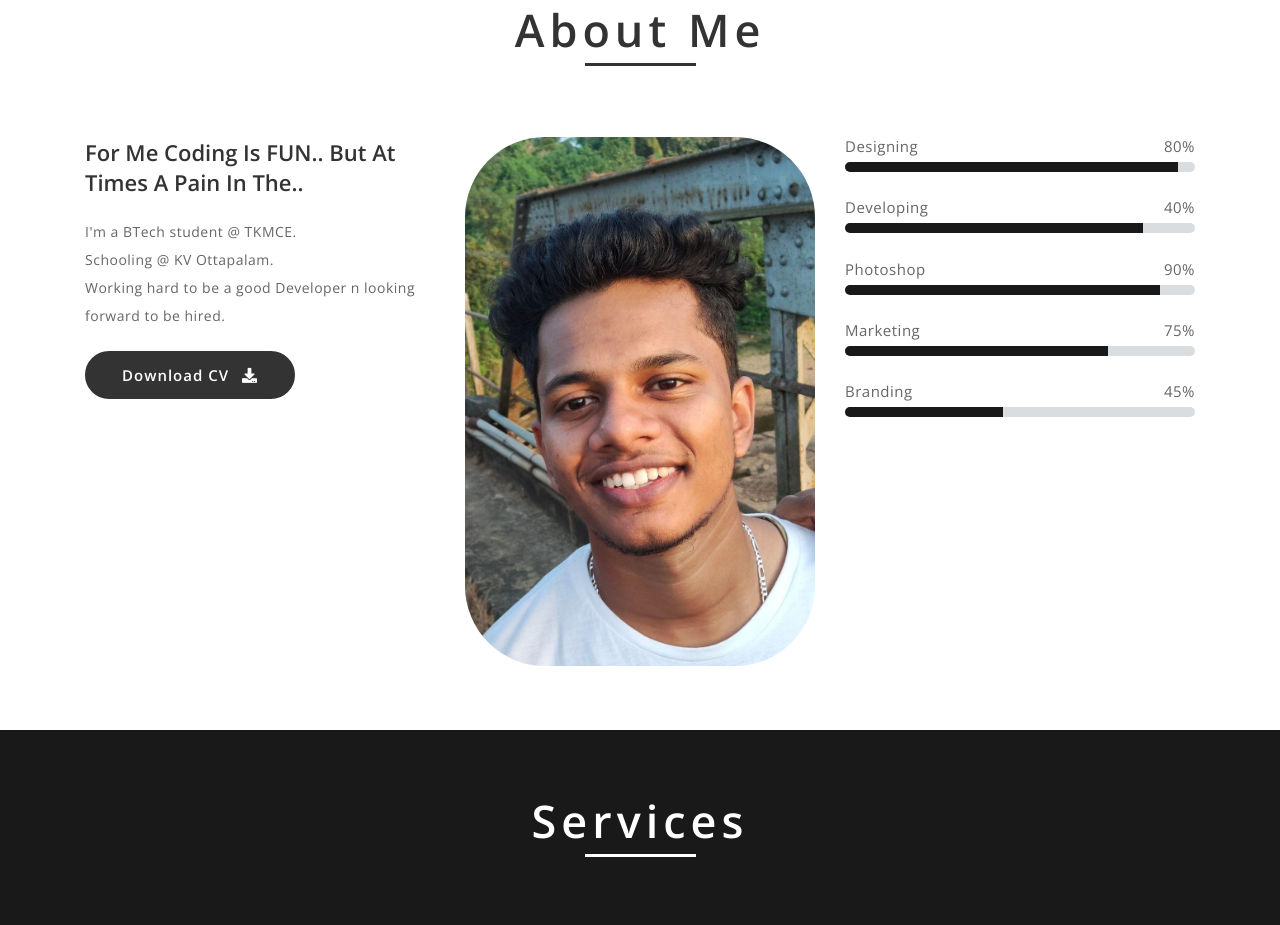
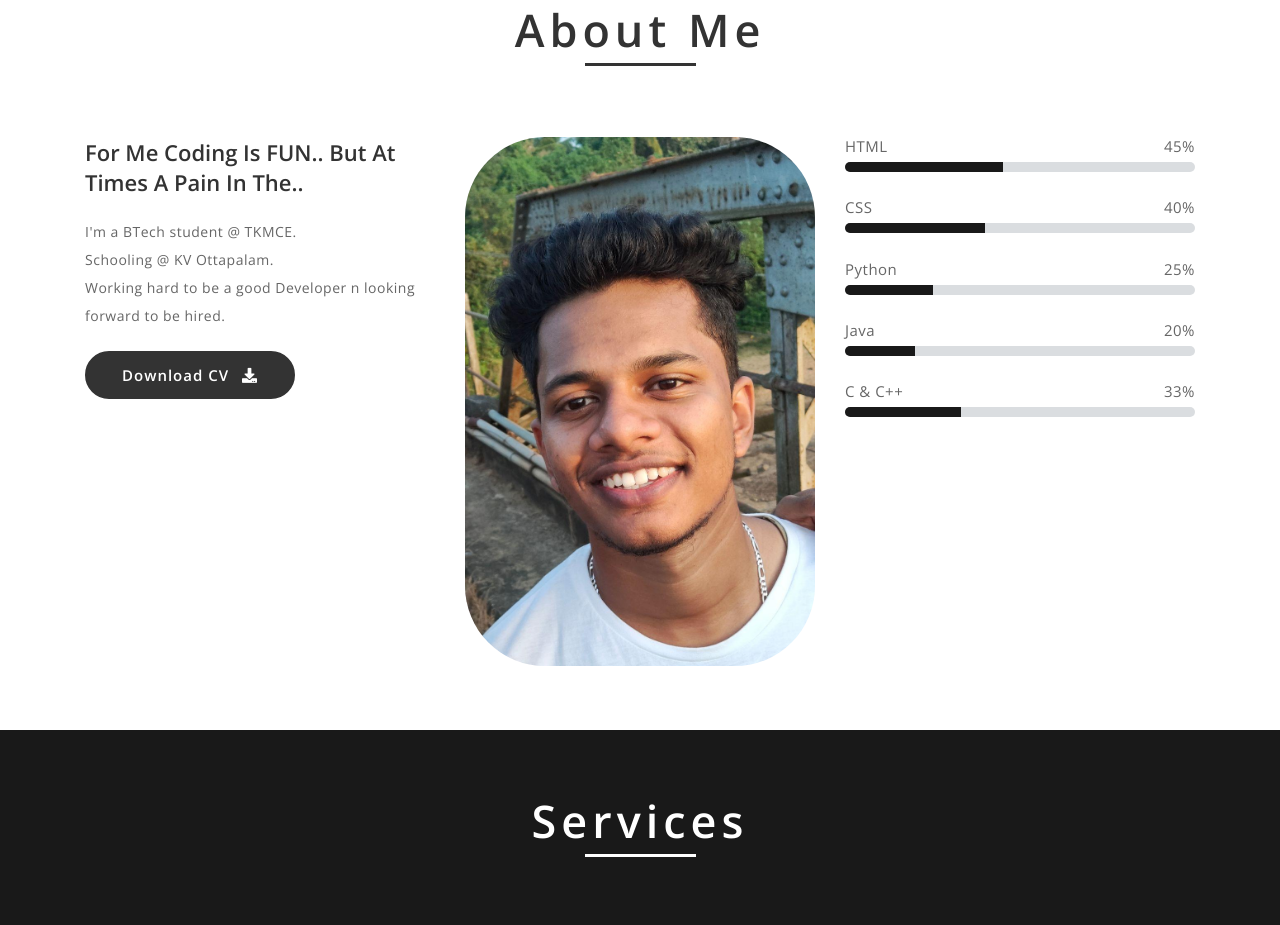
Before and after one commit to aswin-dharmesh/aswin-dharmesh.github.io, a plain HTML site: page index.html in a window 1280 px wide. Shown: the part 857-1782 px from the top of the page. Drawn offline with nearby package versions, Linux system fonts and the light colour scheme.

Commit message:
Add files via upload

```diff
--- a/index.html
+++ b/index.html
@@ -144,29 +144,29 @@
 			</div>
 			<div class="col-lg-4 bar-grids">
 				<div class="wthree_skills">
-					<h6>Designing<span> 80% </span></h6>
+					<h6>HTML<span>45%</span></h6>
 					<div class="progress">
-						<div class="progress-bar progress-bar-striped active" style="width: 95%">
+						<div class="progress-bar progress-bar-striped active" style="width: 45%">
 						</div>
 					</div>
-					<h6>Developing<span> 40% </span></h6>
+					<h6>CSS<span> 40% </span></h6>
 					<div class="progress">
-						<div class="progress-bar progress-bar-striped active" style="width: 85%">
+						<div class="progress-bar progress-bar-striped active" style="width: 40%">
 						</div>
 					</div>
-					<h6>Photoshop<span>90% </span></h6>
+					<h6>Python<span>25% </span></h6>
 					<div class="progress">
-						<div class="progress-bar progress-bar-striped active" style="width: 90%">
+						<div class="progress-bar progress-bar-striped active" style="width: 25%">
 						</div>
 					</div>
-					<h6>Marketing<span>75% </span></h6>
+					<h6>Java<span>20% </span></h6>
 					<div class="progress">
-						<div class="progress-bar progress-bar-striped active" style="width: 75%">
+						<div class="progress-bar progress-bar-striped active" style="width: 20%">
 						</div>
 					</div>
-					<h6>Branding<span>45% </span></h6>
+					<h6>C & C++<span>33% </span></h6>
 					<div class="progress prgs-w3agile-last">
-						<div class="progress-bar progress-bar-striped active" style="width: 45%">
+						<div class="progress-bar progress-bar-striped active" style="width: 33%">
 						</div>
 					</div>
 				</div>
```
